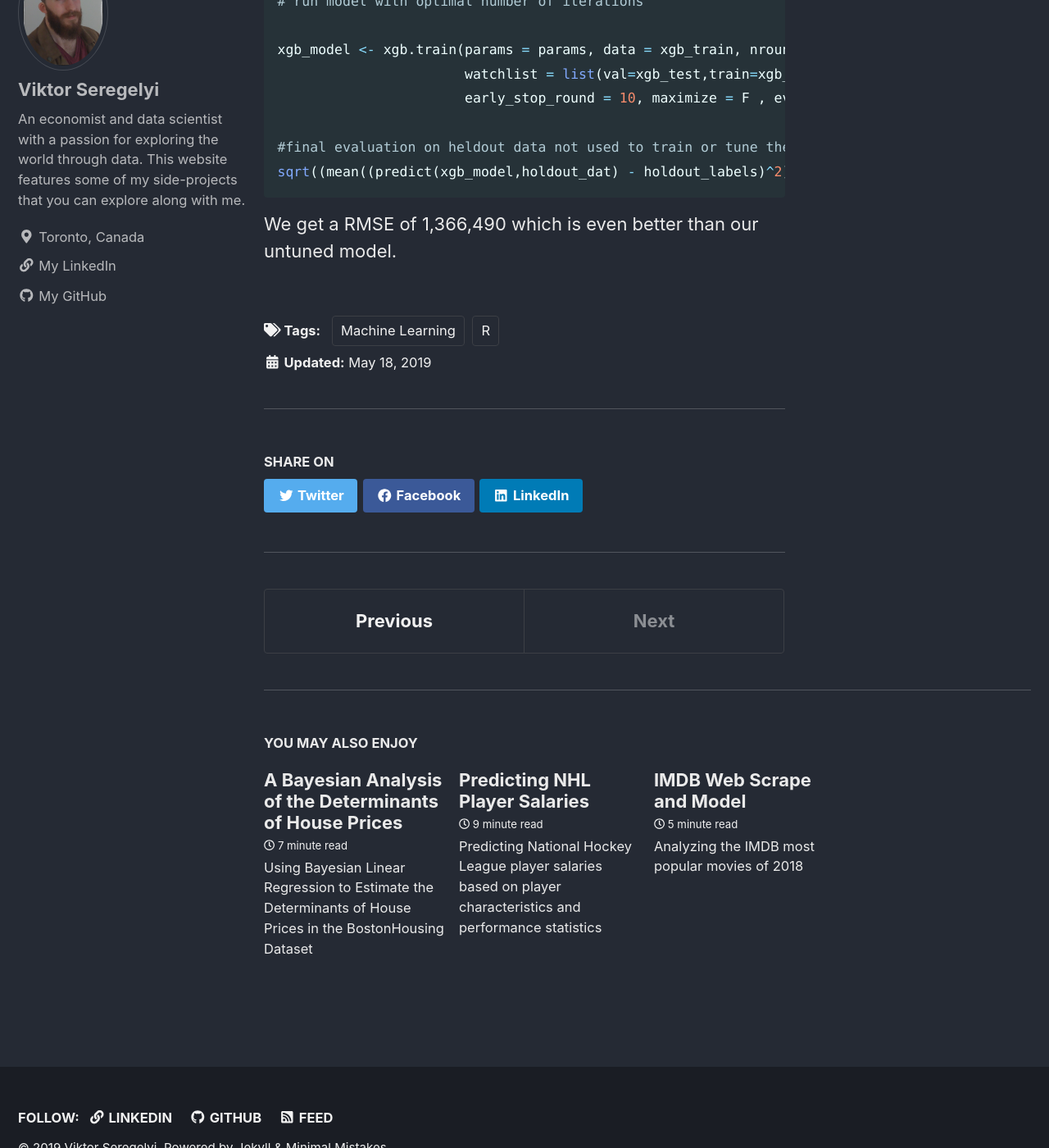
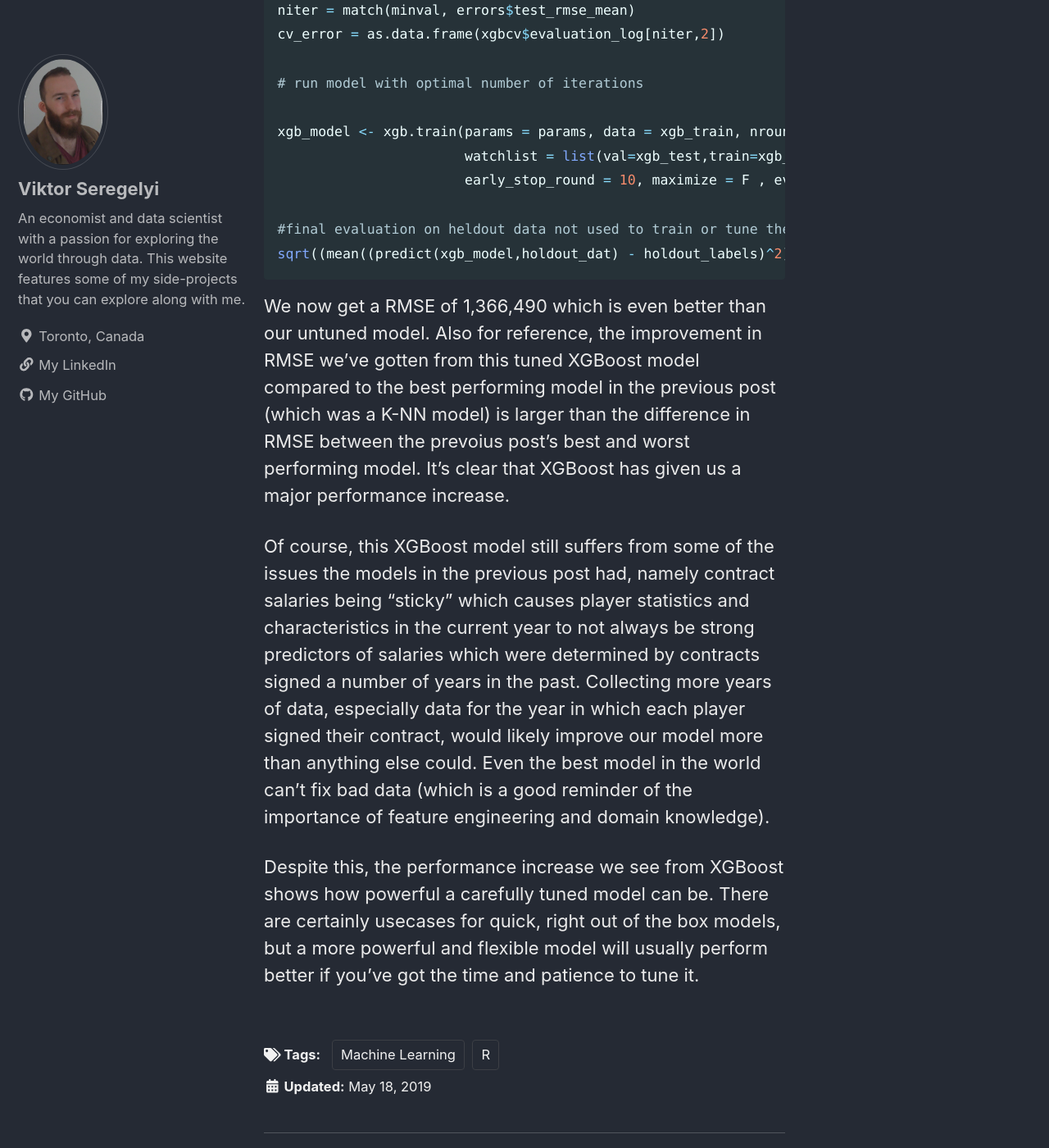
Before and after one commit to ViktorSeregelyi/ViktorSeregelyi.github.io, a Jekyll site: the page built from _posts/2019-05-18-hockey2.md, in a window 1280 px wide and 1400 px high, scrolled down 11735 px. Shown: the whole window at 82% size. Built offline with Jekyll 4.4.1, drawn with Linux system fonts in a browser that asks for light colours; cached includes are drawn as plain includes; nearby versions of some CDN libraries; some of the changed text lies outside the part shown.

Commit message:
Update 2019-05-18-hockey2.md

````diff
--- a/_posts/2019-05-18-hockey2.md
+++ b/_posts/2019-05-18-hockey2.md
@@ -352,4 +355,8 @@ xgb_model <- xgb.train(params = params, data = xgb_train, nrounds = niter,
 sqrt((mean((predict(xgb_model,holdout_dat) - holdout_labels)^2)))
 ```
 
-We get a RMSE of 1,366,490 which is even better than our untuned model.
+We now get a RMSE of 1,366,490 which is even better than our untuned model. Also for reference, the improvement in RMSE we've gotten from this tuned XGBoost model compared to the best performing model in the previous post (which was a K-NN model) is larger than the difference in RMSE between the prevoius post's best and worst performing model. It's clear that XGBoost has given us a major performance increase.
+
+Of course, this XGBoost model still suffers from some of the issues the models in the previous post had, namely contract salaries being "sticky" which causes player statistics and characteristics in the current year to not always be strong predictors of salaries which were determined by contracts signed a number of years in the past. Collecting more years of data, especially data for the year in which each player signed their contract, would likely improve our model more than anything else could. Even the best model in the world can't fix bad data (which is a good reminder of the importance of feature engineering and domain knowledge).
+
+Despite this, the performance increase we see from XGBoost shows how powerful a carefully tuned model can be. There are certainly usecases for quick, right out of the box models, but a more powerful and flexible model will usually perform better if you've got the time and patience to tune it.
````
Also changed, not shown: other parts of _posts/2019-05-18-hockey2.md (+3 -0 lines).
